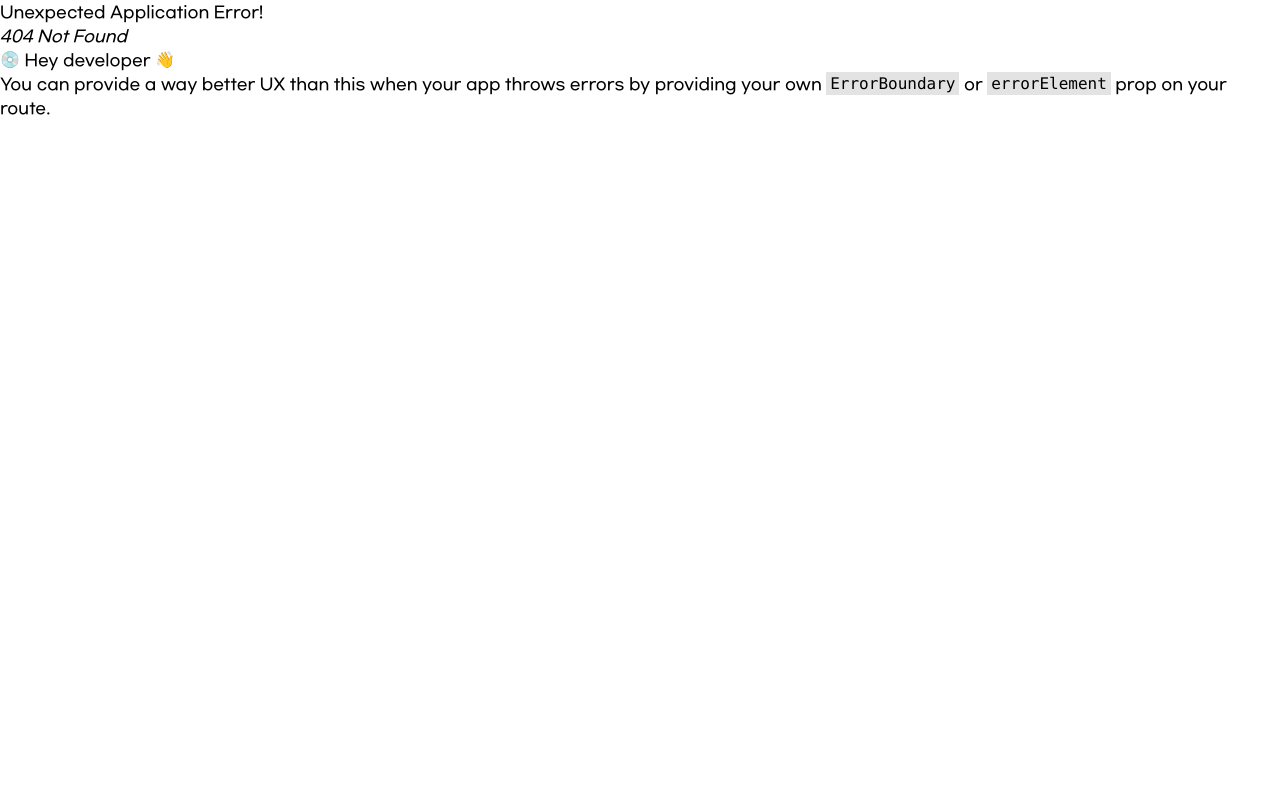
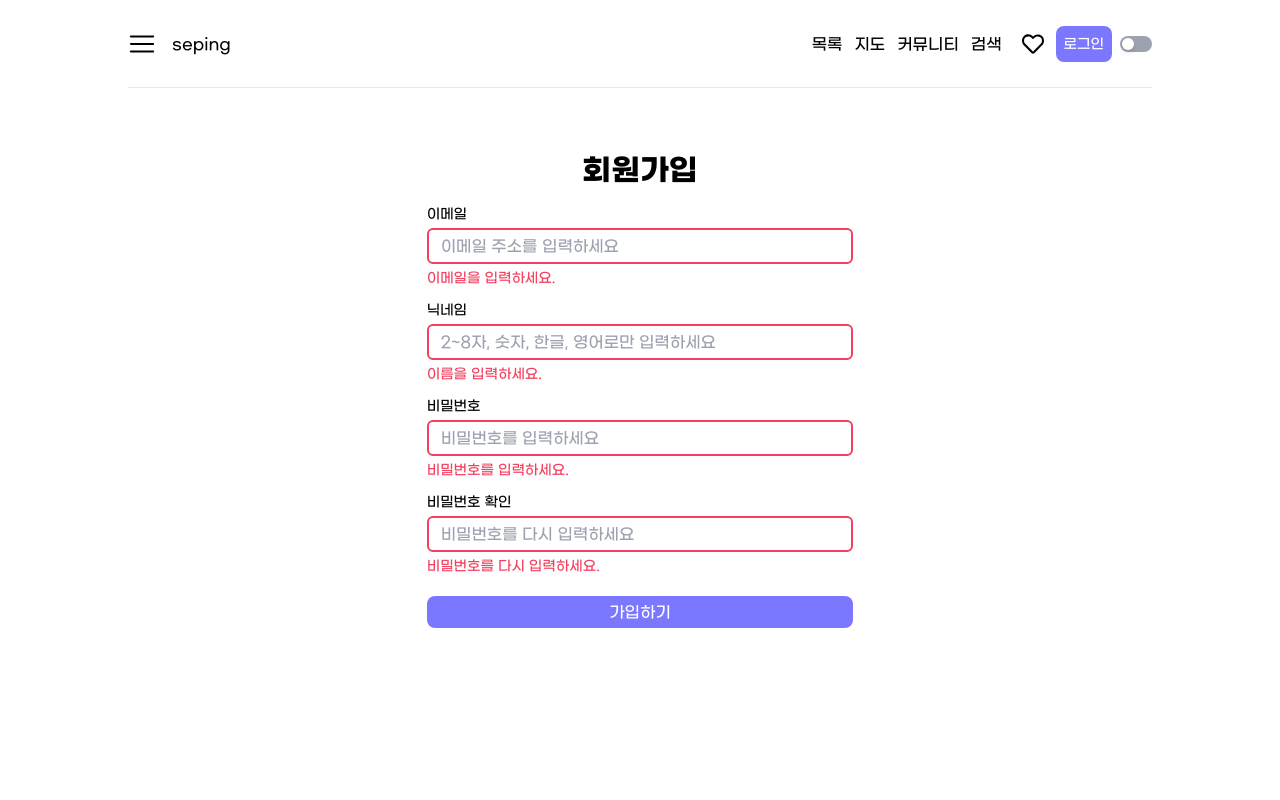
Before and after one commit to seonysun/seping, a React (Vite) app: page /home/signup in a window 1280 px wide. Before the commit this address had no page. Shown: the top 800 px of the page. Built offline with nearby package versions, Linux system fonts and the light colour scheme; no server answers.

Commit message:
feat: 로그인 추가

```diff
--- /dev/null
+++ b/src/components/Input/Input.jsx
@@ -0,0 +1,28 @@
+/* eslint-disable react/jsx-props-no-spreading */
+/* eslint-disable jsx-a11y/label-has-associated-control */
+function Input({
+  label,
+  type = 'text',
+  placeholder = '입력하세요',
+  errorMessage = '',
+  ...props
+}) {
+  return (
+    <div className="flex w-full flex-col gap-1">
+      <label className="text-sm font-medium">{label}</label>
+      <input
+        type={type}
+        placeholder={placeholder}
+        {...props}
+        className={`h-9 rounded-md border-2 bg-transparent px-3 py-1 outline-none transition-colors ${
+          errorMessage !== '' ? 'border-rose-500' : 'border-gray-300'
+        }`}
+      />
+      {errorMessage !== '' && (
+        <p className="text-sm text-rose-500">{errorMessage}</p>
+      )}
+    </div>
+  );
+}
+
+export default Input;
--- /dev/null
+++ b/src/hooks/useFormValidation.js
@@ -0,0 +1,41 @@
+import { useEffect } from 'react';
+
+const useFormValidation = (values, setError, type) => {
+  useEffect(() => {
+    const errors = {};
+
+    if (!values.email) {
+      errors.email = '이메일을 입력하세요.';
+    } else if (
+      !/^[A-Za-z0-9._%+-]+@[A-Za-z0-9.-]+\.[A-Za-z]{2,4}$/.test(values.email)
+    ) {
+      errors.email = '올바른 이메일 형식이 아닙니다.';
+    }
+
+    if (!values.password) {
+      errors.password = '비밀번호를 입력하세요.';
+    } else if (values.password.length < 8) {
+      errors.password = '비밀번호는 최소 8자 이상이어야 합니다.';
+    }
+
+    if (type === 'signup') {
+      if (!values.name) {
+        errors.name = '이름을 입력하세요.';
+      } else if (!/^[a-zA-Z0-9가-힣]{2,8}$/.test(values.name)) {
+        errors.name = '2~8자, 숫자, 한글, 영어로만 가능합니다.';
+      }
+
+      if (!values.confirmPassword) {
+        errors.confirmPassword = '비밀번호를 다시 입력하세요.';
+      } else if (values.password !== values.confirmPassword) {
+        errors.confirmPassword = '비밀번호가 일치하지 않습니다.';
+      }
+    }
+
+    setError(errors);
+  }, [values, setError, type]);
+
+  return Object.keys(values).every((key) => values[key] && !setError[key]);
+};
+
+export default useFormValidation;
--- /dev/null
+++ b/src/pages/Login/SignIn.jsx
@@ -0,0 +1,69 @@
+import { useState } from 'react';
+import { Link, useNavigate } from 'react-router-dom';
+import Input from '../../components/Input/Input';
+import useFormValidation from '../../hooks/useFormValidation';
+
+function SignIn() {
+  const navigate = useNavigate();
+
+  const [values, setValues] = useState({
+    email: '',
+    password: '',
+  });
+  const [error, setError] = useState({
+    email: '',
+    password: '',
+  });
+
+  const handleInput = async (e) => {
+    setValues((prev) => ({ ...prev, [e.target.name]: e.target.value }));
+  };
+  useFormValidation(values, setError, 'signin');
+
+  const handleLogin = async (e) => {
+    e.preventDefault();
+
+    navigate('/');
+  };
+
+  return (
+    <div className="mt-[5%] flex h-screen flex-col items-center">
+      <p className="mb-4 text-3xl font-semibold">로그인</p>
+      <form
+        onSubmit={handleLogin}
+        className="flex w-1/3 flex-col items-center gap-2"
+      >
+        <Input
+          name="email"
+          label="이메일"
+          type="email"
+          value={values.email}
+          placeholder="이메일 주소를 입력하세요"
+          errorMessage={error.email}
+          onChange={handleInput}
+        />
+        <Input
+          name="password"
+          label="비밀번호"
+          type="password"
+          value={values.password}
+          placeholder="비밀번호를 입력하세요"
+          errorMessage={error.password}
+          onChange={handleInput}
+        />
+        <button type="submit" className="btn btn-purple mt-2 w-full">
+          로그인
+        </button>
+      </form>
+      <p className="text-sm">
+        계정이 없다면 지금{' '}
+        <Link to="/home/signup" className="underline">
+          가입
+        </Link>
+        하세요!
+      </p>
+    </div>
+  );
+}
+
+export default SignIn;
--- /dev/null
+++ b/src/pages/Login/SignUp.jsx
@@ -0,0 +1,82 @@
+import { useState } from 'react';
+import { useNavigate } from 'react-router-dom';
+import Input from '../../components/Input/Input';
+import useFormValidation from '../../hooks/useFormValidation';
+
+function SignUpForm() {
+  const navigate = useNavigate();
+
+  const [values, setValues] = useState({
+    email: '',
+    name: '',
+    password: '',
+    confirmPassword: '',
+  });
+  const [error, setError] = useState({
+    email: '',
+    name: '',
+    password: '',
+    confirmPassword: '',
+  });
+
+  const handleInput = (e) => {
+    setValues((prev) => ({ ...prev, [e.target.name]: e.target.value }));
+  };
+  useFormValidation(values, setError, 'signup');
+
+  const handleSignUp = async (e) => {
+    e.preventDefault();
+    navigate('/home/signin');
+  };
+
+  return (
+    <div className="mt-[5%] flex h-screen flex-col items-center">
+      <p className="mb-4 text-3xl font-semibold">회원가입</p>
+      <form
+        onSubmit={handleSignUp}
+        className="flex w-1/3 flex-col items-center gap-3"
+      >
+        <Input
+          name="email"
+          label="이메일"
+          type="email"
+          value={values.email}
+          placeholder="이메일 주소를 입력하세요"
+          errorMessage={error.email}
+          onChange={handleInput}
+        />
+        <Input
+          name="name"
+          label="닉네임"
+          value={values.name}
+          placeholder="2~8자, 숫자, 한글, 영어로만 입력하세요"
+          errorMessage={error.name}
+          onChange={handleInput}
+        />
+        <Input
+          name="password"
+          label="비밀번호"
+          type="password"
+          value={values.password}
+          placeholder="비밀번호를 입력하세요"
+          errorMessage={error.password}
+          onChange={handleInput}
+        />
+        <Input
+          name="confirmPassword"
+          label="비밀번호 확인"
+          type="password"
+          value={values.confirmPassword}
+          placeholder="비밀번호를 다시 입력하세요"
+          errorMessage={error.confirmPassword}
+          onChange={handleInput}
+        />
+        <button type="submit" className="btn btn-purple mt-2 w-full">
+          가입하기
+        </button>
+      </form>
+    </div>
+  );
+}
+
+export default SignUpForm;
--- /dev/null
+++ b/src/redux/Slice/loginSlice.js
@@ -0,0 +1,19 @@
+import { createSlice } from '@reduxjs/toolkit';
+
+export const loginSlice = createSlice({
+  name: 'login',
+  initialState: {
+    isLogin: false,
+    user: {},
+  },
+  reducers: {
+    logout(state) {
+      state.isLogin = false;
+      state.user = {};
+    },
+    login(state, action) {
+      state.isLogin = true;
+      state.user = action.payload.user;
+    },
+  },
+});
--- a/src/redux/store.js
+++ b/src/redux/store.js
@@ -1,10 +1,12 @@
 import { configureStore } from '@reduxjs/toolkit';
 import { likeSlice } from './Slice/likeSlice';
+import { loginSlice } from './Slice/loginSlice';
 import { modalSlice } from './Slice/modalSlice';
 
 export const store = configureStore({
   reducer: {
     like: likeSlice.reducer,
     modal: modalSlice.reducer,
+    login: loginSlice.reducer,
   },
 });
--- a/src/router.jsx
+++ b/src/router.jsx
@@ -5,8 +5,10 @@ import App from './App';
 const Landing = lazy(() => import('./pages/Home/Landing'));
 const Home = lazy(() => import('./pages/Home/Home'));
 const List = lazy(() => import('./pages/List/List'));
-const Search = lazy(() => import('./pages/Search'));
+const Search = lazy(() => import('./pages/Search/Search'));
 const NotFound = lazy(() => import('./pages/NotFound'));
+const SignIn = lazy(() => import('./pages/Login/SignIn'));
+const SignUp = lazy(() => import('./pages/Login/SignUp'));
 
 export const router = createBrowserRouter([
   {
@@ -30,6 +32,8 @@ export const router = createBrowserRouter([
       { path: 'search', element: <Search /> },
       { path: 'chat', element: <Home /> },
       { path: 'map', element: <Home /> },
+      { path: 'signin', element: <SignIn /> },
+      { path: 'signup', element: <SignUp /> },
     ],
   },
 ]);
```
